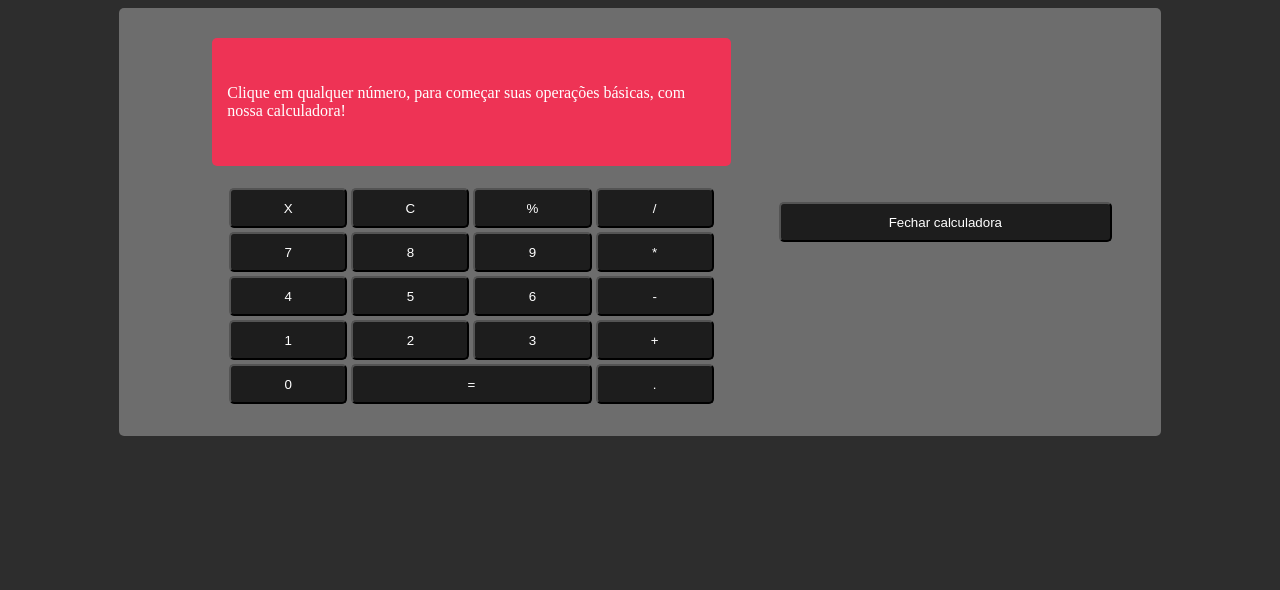
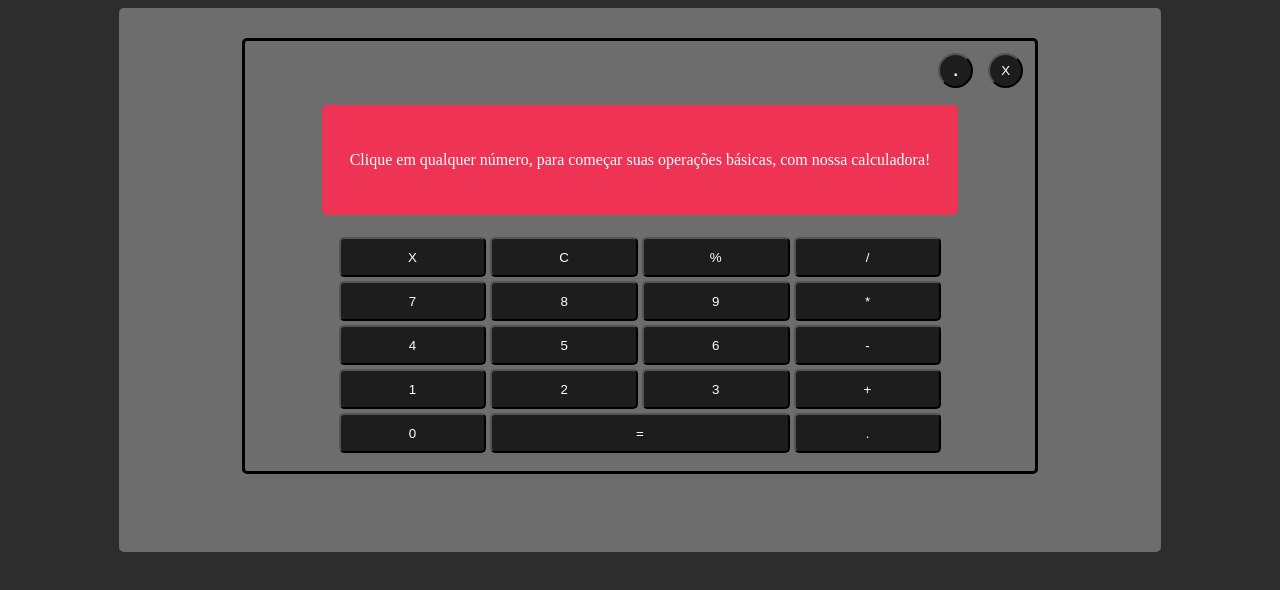
Before and after one commit to samuelrms/calculator, a React (Create React App) app: page / in a window 1280 px wide. Both pictures are taken after a click on the button "Abir a calculadora". Shown: the top 590 px of the page. Built offline with nearby package versions, Linux system fonts and the light colour scheme.

Commit message:
Retirada do botão com texto para fechar a calculadora, implementação de botões para fechar e minimizar a calculadora

```diff
--- a/src/components/Calculator/Calculator.jsx
+++ b/src/components/Calculator/Calculator.jsx
@@ -2,7 +2,13 @@ import React, { useState } from "react";
 import DisplayCalculator from "../DisplayCalculator/DisplayCalculator";
 import Buttons from "../Buttons";
 import { CloseCalculator, OpenCalculator, TextInitCalc } from "../Mooks/Value";
-import { ContainerCalculator, MensagemCalc } from "./styled";
+import {
+  ButtonClosed,
+  ButtonMinimize,
+  ContainerCalculator,
+  ContentCalculator,
+  MensagemCalc,
+} from "./styled";
 import Button from "../Button/Button";
 
 const Calculator = () => {
@@ -87,7 +93,7 @@ const Calculator = () => {
       "/": (firstNumber, secondNumber) =>
         parseFloat(firstNumber) / parseFloat(secondNumber),
       "%": (firstNumber, secondNumber) =>
-        parseFloat(firstNumber) % parseFloat(secondNumber),
+        (parseFloat(firstNumber) / 100) * parseFloat(secondNumber),
       "*": (firstNumber, secondNumber) =>
         parseFloat(firstNumber) * parseFloat(secondNumber),
     };
@@ -154,9 +160,11 @@ const Calculator = () => {
     }
   };
 
-  const numero2 = calc.secondNumber;
-  const numero1 = calc.firstNumber;
+  const secondTerm = calc.secondNumber;
+  const firstTerm = calc.firstNumber;
   const assembleCalculator = () => setRenderCalculator(!renderCalculator);
+  const disassembleCalculator = () =>
+    clearValue(setRenderCalculator(!renderCalculator));
 
   return (
     <ContainerCalculator>
@@ -164,25 +172,32 @@ const Calculator = () => {
         <Button onClick={assembleCalculator}>{OpenCalculator}</Button>
       )}
       {renderCalculator && (
-        <div>
-          {numero1 === "" ? (
+        <ContentCalculator>
+          {renderCalculator && (
+            <>
+              <ButtonMinimize onClick={assembleCalculator}>.</ButtonMinimize>
+              <ButtonClosed
+                buttonDefaultWidth="30px"
+                onClick={disassembleCalculator}
+              >
+                X
+              </ButtonClosed>
+            </>
+          )}
+          {firstTerm === "" ? (
             <MensagemCalc>
               <p>{TextInitCalc}</p>
             </MensagemCalc>
           ) : (
             <DisplayCalculator
               result={result}
-              firstNumber={numero1}
-              secondNumber={numero2}
+              firstNumber={firstTerm}
+              secondNumber={secondTerm}
               operator={operatorCalc}
             />
           )}
-          {console.log({ numero1, operatorCalc, numero2, result })}
           <Buttons calc={Calc} />
-        </div>
-      )}
-      {renderCalculator && (
-        <Button onClick={assembleCalculator}>{CloseCalculator}</Button>
+        </ContentCalculator>
       )}
     </ContainerCalculator>
   );
--- a/src/components/Calculator/styled.js
+++ b/src/components/Calculator/styled.js
@@ -1,8 +1,34 @@
 import styled from "styled-components";
+import { ButtonDefault } from "../Button/styled";
 import { Container } from "../DisplayCalculator/styled";
 
 export const MensagemCalc = styled(Container)``;
 
 export const ContainerCalculator = styled(Container)`
   background-color: #6d6d6d;
+  display: flex;
+  flex-direction: column;
 `;
+
+export const ContentCalculator = styled.div`
+  border: 3px #000 solid;
+  border-radius: 5px;
+  width: 75%;
+  padding: 4rem 1rem 1rem;
+  margin-bottom: 3rem;
+  position: relative;
+`;
+
+export const ButtonClosed = styled(ButtonDefault)`
+  height: 35px;
+  position: absolute;
+  width: 35px;
+  border-radius: 50%;
+  right: 10px;
+  top: 10px;
+`;
+export const ButtonMinimize = styled(ButtonClosed)`
+  right: 60px;
+  font-weight: 900;
+  font-size: 1rem;
+`;
```
